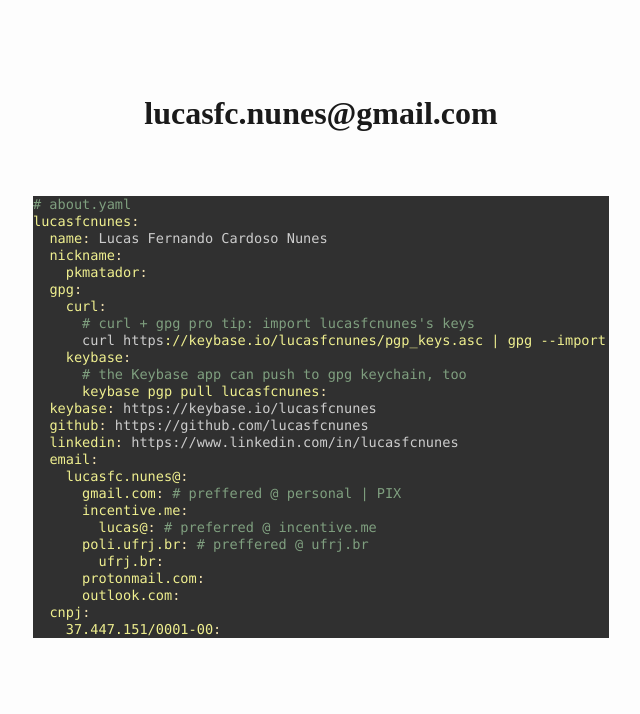
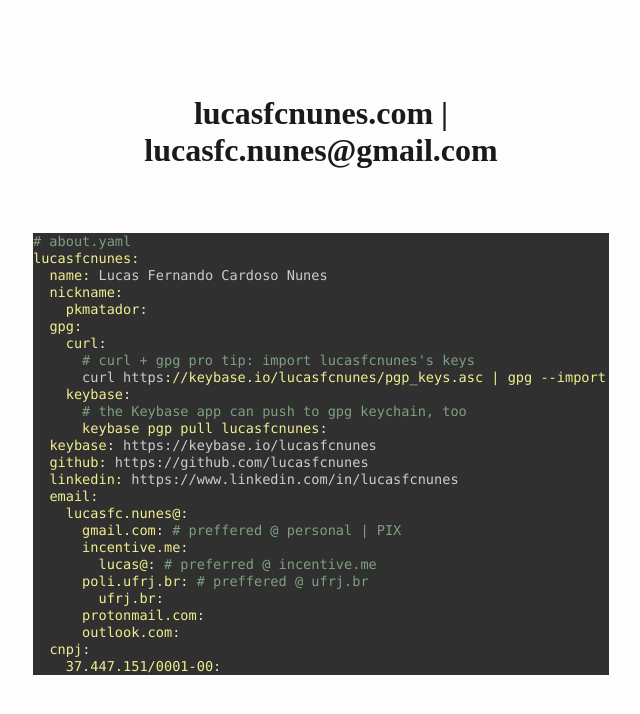
Before and after one commit to lucasfcnunes/lucasfcnunes.github.io, a plain HTML site: page index.html in a window 1280 px wide. Shown: the whole page, without its empty margins (319-959 px from the left). Drawn offline with Linux system fonts and the light colour scheme.

Commit message:
chore: change title

```diff
--- a/index.html
+++ b/index.html
@@ -4,7 +4,7 @@
   <meta charset="utf-8" />
   <meta name="generator" content="pandoc" />
   <meta name="viewport" content="width=device-width, initial-scale=1.0, user-scalable=yes" />
-  <title>lucasfc.nunes@gmail.com</title>
+  <title>lucasfcnunes.com | lucasfc.nunes@gmail.com</title>
   <style>
     html {
       color: #1a1a1a;
@@ -233,7 +233,7 @@
 </head>
 <body>
 <header id="title-block-header">
-<h1 class="title">lucasfc.nunes@gmail.com</h1>
+<h1 class="title">lucasfcnunes.com | lucasfc.nunes@gmail.com</h1>
 </header>
 <div class="sourceCode" id="cb1"><pre
 class="sourceCode yaml"><code class="sourceCode yaml"><span id="cb1-1"><a href="#cb1-1" aria-hidden="true" tabindex="-1"></a><span class="co"># about.yaml</span></span>
```
Also changed, not shown: 1 other file.
